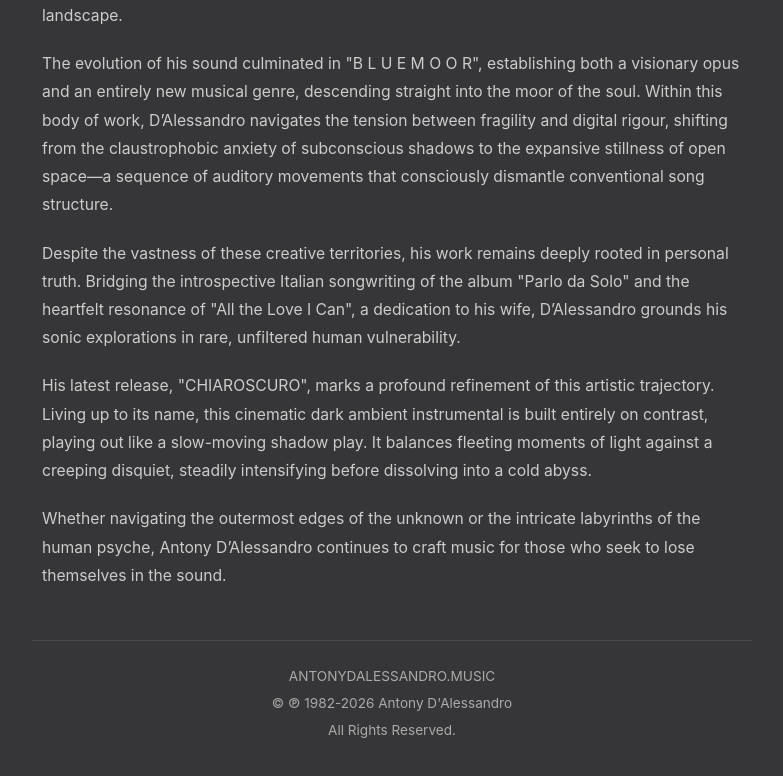
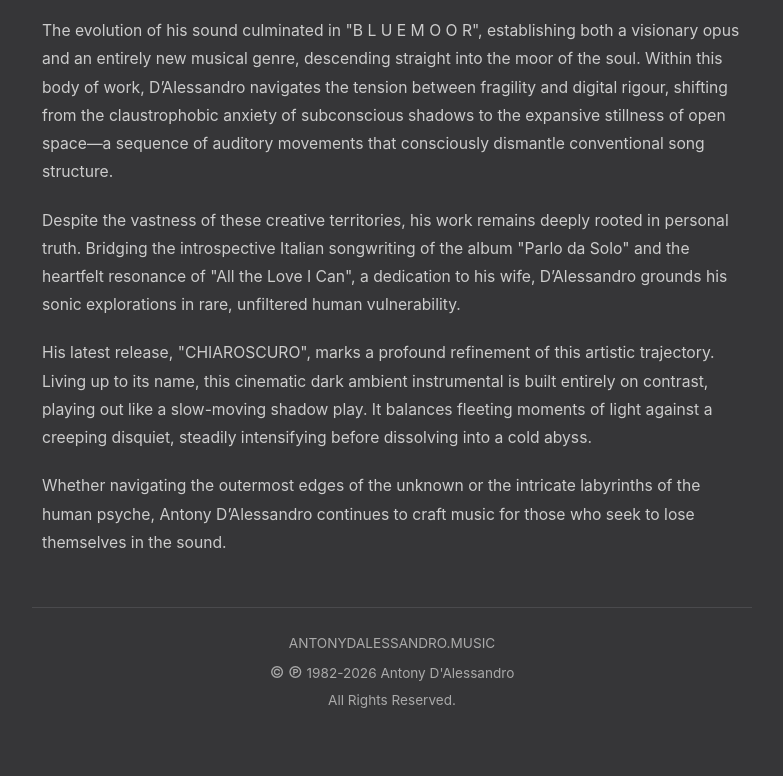
Before and after one commit to antonydalessandro/antonydalessandro.github.io, a plain HTML site: page index.html in a window 1280 px wide. Shown: the part 1572-2348 px from the top of the page, without its empty margins (248-1031 px from the left). Drawn offline with Linux system fonts and the light colour scheme.

Commit message:
Refactor index.html for layout and style improvements
Updated HTML structure and styles for improved layout and design consistency.

```diff
--- a/index.html
+++ b/index.html
@@ -11,7 +11,7 @@ padding: 0;
 box-sizing: border-box;
 }
 
-/* Sfondo identico a quello del Logo (#363638) */
+/* Sfondo identico a quello del Logo (#363638) e spazio superiore ridotto */
 body {
 background-color: #363638;
 color: #ffffff;
@@ -20,7 +20,7 @@ display: flex;
 justify-content: center;
 align-items: center;
 min-height: 100vh;
-padding: 40px 20px;
+padding: 15px 20px 40px 20px;
 -webkit-hyphens: none;
 -ms-hyphens: none;
 hyphens: none;
@@ -34,13 +34,13 @@ text-align: center;
 
 /* Header & Logo */
 .header {
-margin-bottom: 30px;
+margin-bottom: 25px;
 }
 
 .main-logo {
 width: 280px;
 height: auto;
-margin-bottom: 15px;
+margin-bottom: 12px;
 display: inline-block;
 }
 
@@ -168,7 +168,7 @@ font-size: 0.98rem;
 white-space: nowrap;
 }
 
-/* Footer */
+/* Footer & Copyright Symbols Uniformi */
 .footer {
 font-size: 0.85rem;
 color: #aaaaaa;
@@ -179,6 +179,12 @@ line-height: 1.6;
 
 .footer p {
 margin-bottom: 5px;
+}
+
+.copysymbol {
+display: inline-block;
+font-size: 1rem;
+vertical-align: baseline;
 }
 </style>
 </head>
@@ -284,7 +290,7 @@ Whether navigating the outermost edges of the unknown or the intricate labyrinth
 <!-- Footer -->
 <footer class="footer">
 <p>ANTONYDALESSANDRO.MUSIC</p>
-<p>© ℗ 1982-<span id="year"></span> Antony D'Alessandro</p>
+<p><span class="copysymbol">©</span> <span class="copysymbol">℗</span> 1982-<span id="year"></span> Antony D'Alessandro</p>
 <p>All Rights Reserved.</p>
 </footer>
 
```
